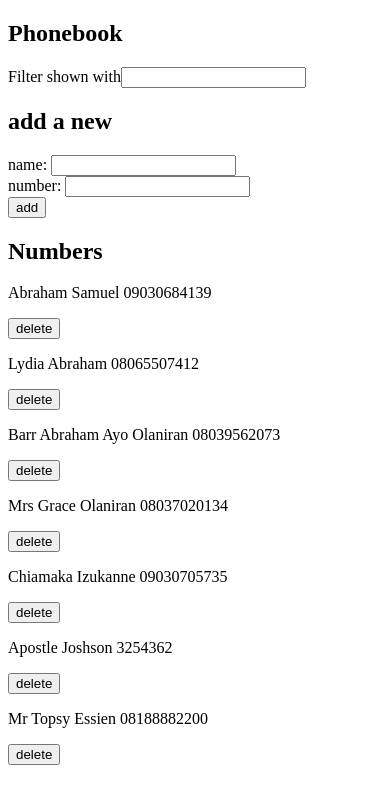
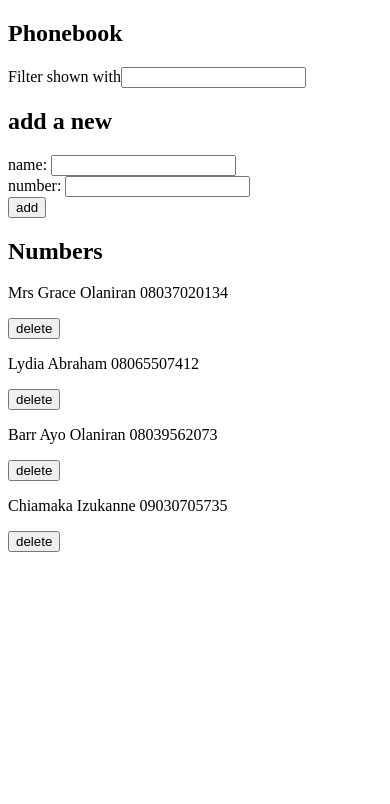
Before and after one commit to devdekunle/Full-Stack-Open, a React (Vite) app in the folder part2/phonebook/: page / in a window 390 px wide. Shown: the top 804 px of the page. Built offline with nearby package versions, Linux system fonts and the light colour scheme; data requests are answered from the project's data file.

Commit message:
phonebook step 12

```diff
--- a/part2/phonebook/db.json
+++ b/part2/phonebook/db.json
@@ -1,39 +1,24 @@
 {
   "persons": [
-    {
-      "name": "Abraham Samuel",
-      "number": "09030684139",
-      "id": "95d2"
-    },
-    {
-      "id": "c0b5",
-      "name": "Lydia Abraham",
-      "number": "08065507412"
-    },
-    {
-      "id": "e8b2",
-      "name": "Barr Abraham Ayo Olaniran",
-      "number": "08039562073"
-    },
     {
       "id": "0e57",
       "name": "Mrs Grace Olaniran",
       "number": "08037020134"
     },
     {
-      "id": "5920",
+      "id": "d5a8",
+      "name": "Lydia Abraham",
+      "number": "08065507412"
+    },
+    {
+      "id": "0523",
+      "name": "Barr Ayo Olaniran",
+      "number": "08039562073"
+    },
+    {
+      "id": "9953",
       "name": "Chiamaka Izukanne",
       "number": "09030705735"
-    },
-    {
-      "id": "c5f2",
-      "name": "Apostle Joshson",
-      "number": "3254362"
-    },
-    {
-      "id": "de5d",
-      "name": "Mr Topsy Essien",
-      "number": "08188882200"
     }
   ]
 }
--- a/part2/phonebook/src/App.jsx
+++ b/part2/phonebook/src/App.jsx
@@ -16,6 +16,7 @@ const App = () => {
   const [newNumber, setNewNumber] = useState('')
   const [showFilter, setShowFilter] = useState([])
   const [message, setMessage] = useState(null)
+  const [messageStatus, setMessageStatus] = useState(true)
 
 
   useEffect(() => {
@@ -39,10 +40,21 @@ const App = () => {
                     .updatePhone(existingUser.id, {...existingUser, number:newNumber})
                     .then(response => {
                       setPersons(persons.map(person => person.id !== existingUser.id ? person : response))
+                      setMessageStatus(true)
                       setMessage(`Updated ${existingUser.name}'s number`)
                       setTimeout(() => {
                         setMessage(null)
                       }, 5000)
+                      setNewName('')
+                      setNewNumber('')
+                    })
+                    .catch(error => {
+                      setMessageStatus(false)
+                      setMessage(`Information of ${existingUser.name} has been already been removed from the server`)
+                      setTimeout(() => {
+                        setMessage(null)
+                      }, 5000)
+                      setPersons(persons.filter(person => person.id !== existingUser.id))
                       setNewName('')
                       setNewNumber('')
                     })
@@ -88,11 +100,24 @@ const App = () => {
       dbStorage
         .deletePhone(id)
         .then(response => {
+          setMessageStatus(true)
           setMessage(`Deleted ${response.data.name}`)
           setTimeout(() => {
             setMessage(null)
           }, 5000)
           setPersons(persons.filter(person => person.id !== response.data.id))
+        })
+        .catch(error => {
+          console.log(error)
+          setMessageStatus(false)
+          setMessage(`information of ${deletePerson.name} has already been removed from the server`)
+          setTimeout(() => {
+            setMessage(null)
+          }, 5000)
+          setPersons(persons.filter(person => person.id !== deletePerson.id))
+          setNewName('')
+          setNewNumber('')
+
         })
     }
   }
@@ -102,7 +127,7 @@ const App = () => {
   return (
       <div>
         <h2>Phonebook</h2>
-        <Notification message={message}/>
+        <Notification message={message} isSuccess={messageStatus}/>
         <Filter onChange={handleFilterPerson} newFilter={newFilter}/>
         <h2>add a new</h2>
         <PersonForm
--- a/part2/phonebook/src/components/Notification.jsx
+++ b/part2/phonebook/src/components/Notification.jsx
@@ -1,11 +1,12 @@
-const Notification = ({ message }) => {
+const Notification = ({ message, isSuccess }) => {
+	const status = isSuccess ? 'success' : 'failure'
 
 	if (message === null) {
 			return null
 		}
 	return (
 
-		<div className='notification'>
+		<div className={status}>
 			{message}
 		</div>
 	)
--- a/part2/phonebook/src/index.css
+++ b/part2/phonebook/src/index.css
@@ -1,4 +1,13 @@
-.notification {
+.failure {
+	color: red;
+  	background: lightgrey;
+  	font-size: 20px;
+  	border-style: solid;
+  	border-radius: 5px;
+  	padding: 10px;
+  	margin-bottom: 10px;
+}
+.success {
 	color: green;
   	background: lightgrey;
   	font-size: 20px;
```
